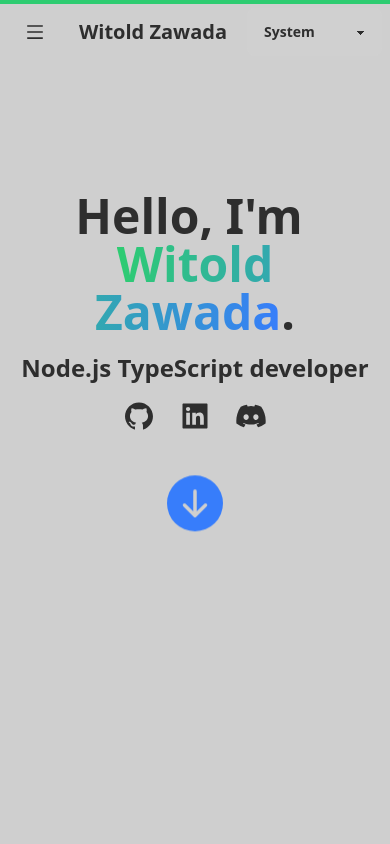
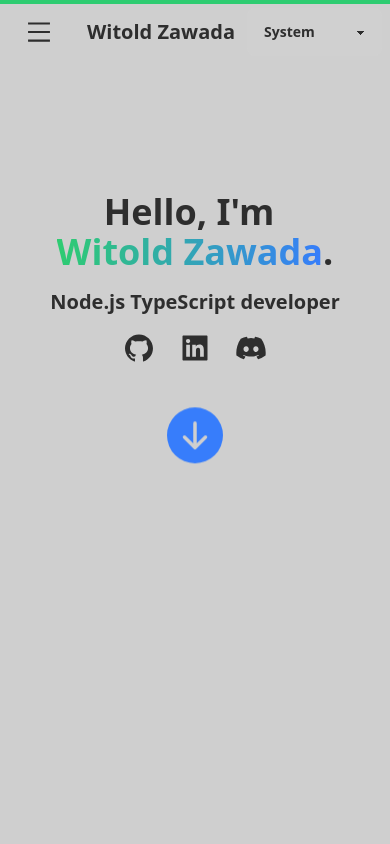
Before and after one commit to PoProstuWitold/portfolio, a Next.js app: page /projects in a window 390 px wide. Shown: the top 844 px of the page. Built offline with nearby package versions, Linux system fonts and the light colour scheme.

Commit message:
MobileMenu button

```diff
--- a/src/components/MobileMenu.tsx
+++ b/src/components/MobileMenu.tsx
@@ -4,7 +4,7 @@ import { useEffect, useState } from 'react'
 import { AiOutlineMenu } from 'react-icons/ai'
 import { AiOutlineInfoCircle } from 'react-icons/ai'
 import { MdComputer } from 'react-icons/md'
-import { AiOutlineMail } from 'react-icons/ai'
+import { AiOutlineMail, AiOutlineClose } from 'react-icons/ai'
 import { AiFillGithub, AiFillLinkedin } from 'react-icons/ai'
 import { FaDiscord } from 'react-icons/fa'
 
@@ -22,10 +22,14 @@ export default function MobileMenu() {
 	}, [])
     return (
         <Menu as="div" className="z-50">
+            {({ open }) => (
+                <>
                     <Menu.Button
                         className="justify-center btn btn-ghost"
+                        title='Mobile Menu'
                     >
-                <AiOutlineMenu className='w-5 h-5'/>
+                        <AiOutlineClose className={`w-7 h-7 ${open ? '' : 'hidden'}`} />
+                        <AiOutlineMenu className={`w-7 h-7 ${open ? 'hidden' : ''}`} />
                     </Menu.Button>
                     <Menu.Items
                         className={`mt-2 gap-4 flex px-6 py-4 absolute left-0 w-screen origin-top-left h-screen transition ease-in-out delay-[50ms] font-semibold bg-base-200 justify-stretch menu menu-vertical ${Y > 5 ? 'bg-base-300' : ''}`}
@@ -97,6 +101,8 @@ export default function MobileMenu() {
                             </li>
                         </Menu.Item>
                     </Menu.Items>
+                </>
+            )}
         </Menu>
     )
 }
--- a/src/sections/Main.tsx
+++ b/src/sections/Main.tsx
@@ -16,7 +16,7 @@ const Main: React.FC = () => {
 				<div className="justify-between my-auto mt-40 hero-content">
 					<div className='flex flex-col gap-4'>
 						<m.h1
-							className="text-5xl font-bold flex md:flex-row flex-col"
+							className="md:text-5xl text-4xl font-bold flex md:flex-row flex-col"
 							initial={{ opacity: 0, scale: 0.7 }}
 							animate={{ opacity: 1, scale: 1 }}
 							transition={{
@@ -30,7 +30,7 @@ const Main: React.FC = () => {
 							</span>
 						</m.h1>
 						<m.p
-							className="font-semibold text-2xl"
+							className="font-semibold md:text-2xl text-xl"
 							initial={{ opacity: 0, scale: 0 }}
 							animate={{ opacity: 1, scale: 1 }}
 							transition={{
```
Lines whose indentation alone changed are shown as unchanged.
